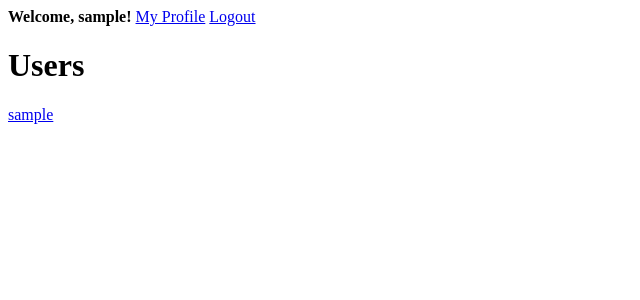
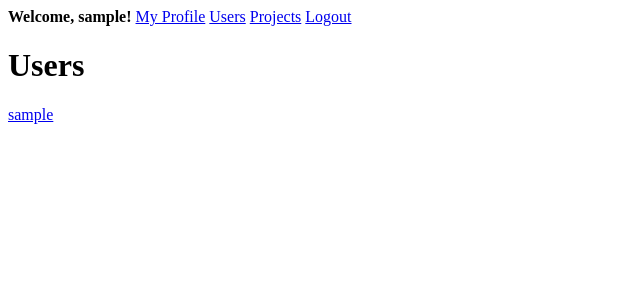
Before and after one commit to asjohnston-asf/collab, a Django app: page /users/ in a window 1280 px wide. Shown: the top 300 px of the page, without its empty margins (0-640 px from the left). Run offline with Django 3.2, Linux system fonts and the light colour scheme; the visitor is signed in with stand-in values (Sample User, id 1); data comes from the database, SQL or seed files in the repository.

Commit message:
add user and project links to navigaton menu

```diff
--- a/projects/templates/projects/navigation.html
+++ b/projects/templates/projects/navigation.html
@@ -5,7 +5,8 @@
         {% if request.user.is_authenticated %}
             <b>Welcome, {{ request.user.get_username }}!</b>
             <a href="{% url 'projects:user_show' request.user.id %}">My Profile</a>
-
+            <a href="{% url 'projects:user_list' %}">Users</a>
+            <a href="{% url 'projects:project_list' %}">Projects</a>
             <a href="/admin/logout/">Logout</a>
         {% else %}
             <a href="/admin/login/">Login</a> or
```
